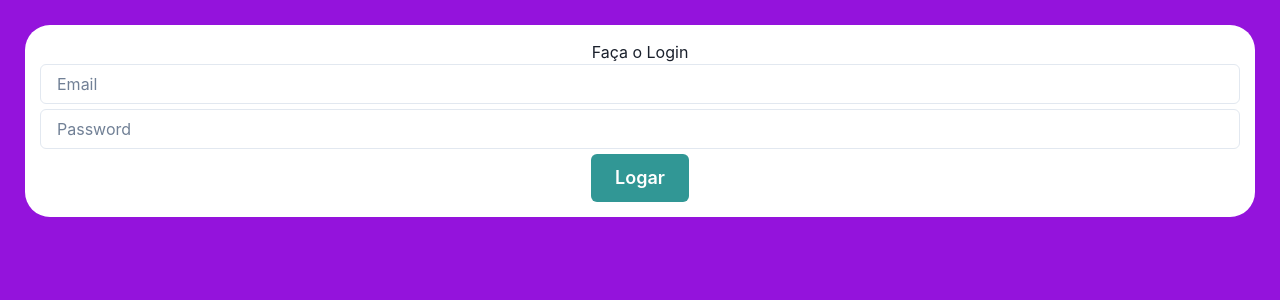
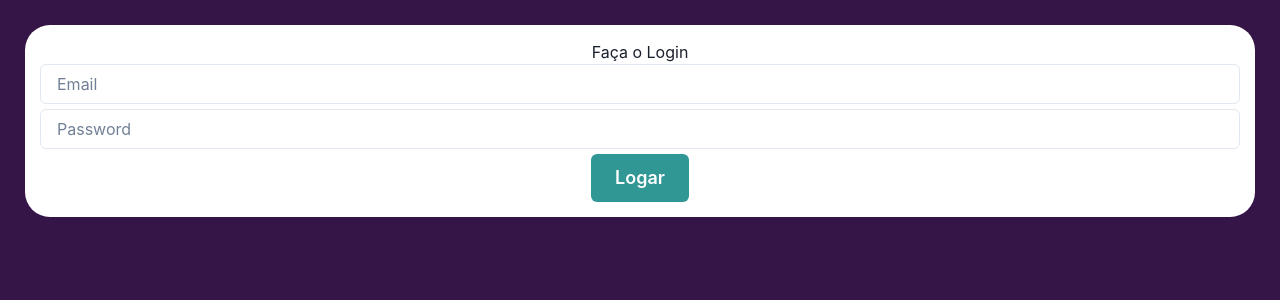
Before and after one commit to GabrielSilva0109/TypeScript, a React (Create React App) app in the folder my-app-ts/: page / in a window 1280 px wide. Shown: the top 300 px of the page. Built offline with nearby package versions, Linux system fonts and the light colour scheme.

Commit message:
Update App.tsx

```diff
--- a/my-app-ts/src/App.tsx
+++ b/my-app-ts/src/App.tsx
@@ -13,7 +13,7 @@ import {
 function App() {
   return (
     <ChakraProvider>
-      <Box minHeight="100vh" background="#9413dc" padding="25px">
+      <Box minHeight="100vh" background="#351547" padding="25px">
         <Box background="#fff" borderRadius="25px" padding="15px">
           <Center>
             <h1>Faça o Login</h1>
```
